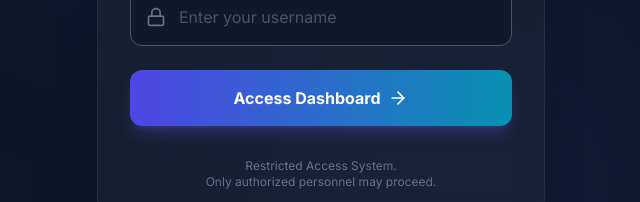
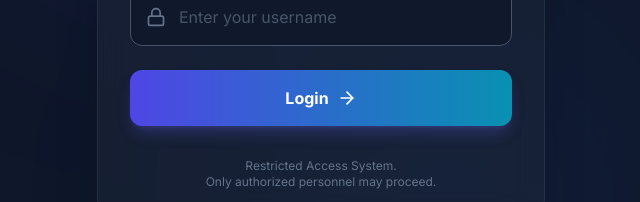
Before and after one commit to nhachocbai1443-oss/chatgpt2fa, a React (Vite) app: page / in a window 1280 px wide. Shown: the part 413-615 px from the top of the page, without its empty margins (319-959 px from the left). Built offline with nearby package versions, Linux system fonts and the light colour scheme.

Commit message:
Update App.tsx

```diff
--- a/App.tsx
+++ b/App.tsx
@@ -103,7 +103,7 @@ const App: React.FC = () => {
             disabled={isLoading}
             className="w-full bg-gradient-to-r from-indigo-600 to-cyan-600 hover:from-indigo-500 hover:to-cyan-500 text-white font-bold py-4 rounded-xl shadow-lg shadow-indigo-500/25 transition-all transform hover:scale-[1.02] active:scale-[0.98] flex items-center justify-center gap-2 group disabled:opacity-70 disabled:cursor-not-allowed"
           >
-            {isLoading ? 'Connecting...' : 'Access Dashboard'}
+            {isLoading ? 'Connecting...' : 'Login'}
             {!isLoading && <ArrowRight className="w-5 h-5 group-hover:translate-x-1 transition-transform" />}
           </button>
         </form>
```
